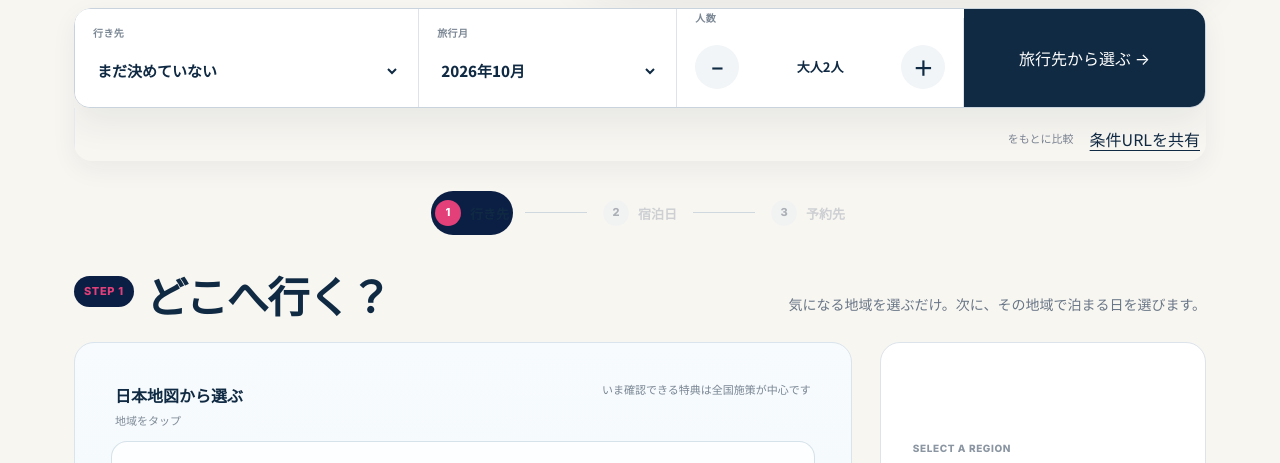
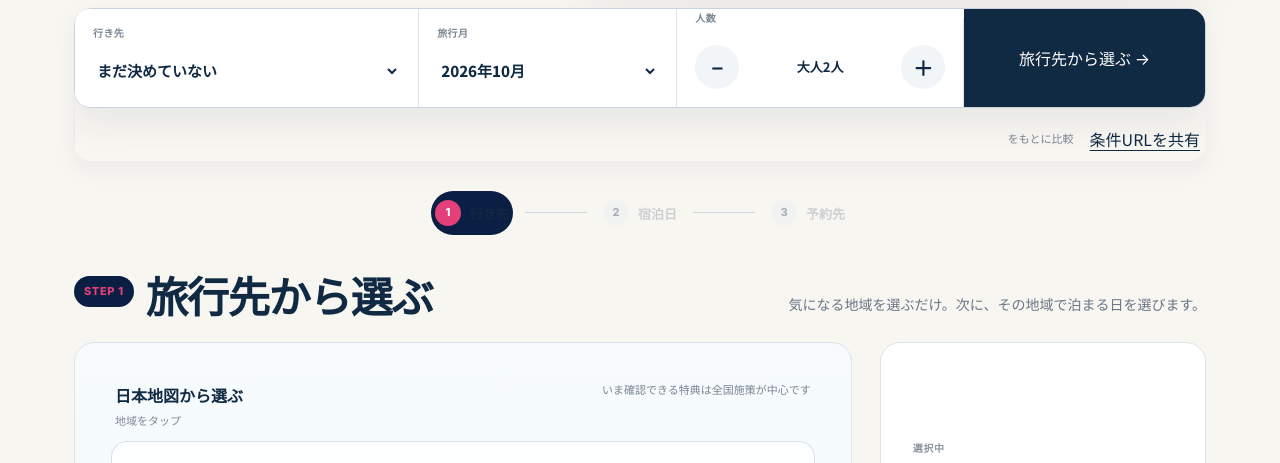
Before and after one commit to peisopenclaw-art/travel-offer-review, a website: page decision.html in a window 1280 px wide. Shown: the part 629-1092 px from the top of the page. Drawn offline with Linux system fonts and the light colour scheme.

Commit message:
Remove redundant labels from travel flow

```diff
--- a/decision.html
+++ b/decision.html
@@ -108,7 +108,7 @@
     <div class="stage-heading">
       <div>
         <p class="stage-index">STEP 1</p>
-        <h2 id="map-title">どこへ行く？</h2>
+        <h2 id="map-title">旅行先から選ぶ</h2>
       </div>
       <p>気になる地域を選ぶだけ。次に、その地域で泊まる日を選びます。</p>
     </div>
@@ -157,7 +157,7 @@
       </div>
 
       <aside class="decision-summary" aria-labelledby="region-summary-title">
-        <p class="summary-kicker">SELECT A REGION</p>
+        <p class="summary-kicker">選択中</p>
         <h3 id="region-summary-title">地域を選んでください</h3>
         <p id="region-summary-copy">行き先が未定なら、地図から気になる地域を選べます。</p>
         <div id="region-metrics" class="summary-metrics" hidden>
@@ -222,7 +222,7 @@
       </div>
 
       <aside class="timing-panel">
-        <p class="summary-kicker">AVAILABLE BENEFITS</p>
+        <p class="summary-kicker">予約特典</p>
         <h3>予約で使える特典</h3>
         <div id="booking-hints"></div>
         <p class="timing-note">旅行日の順位ではなく、今確認できる予約特典です。</p>
```
